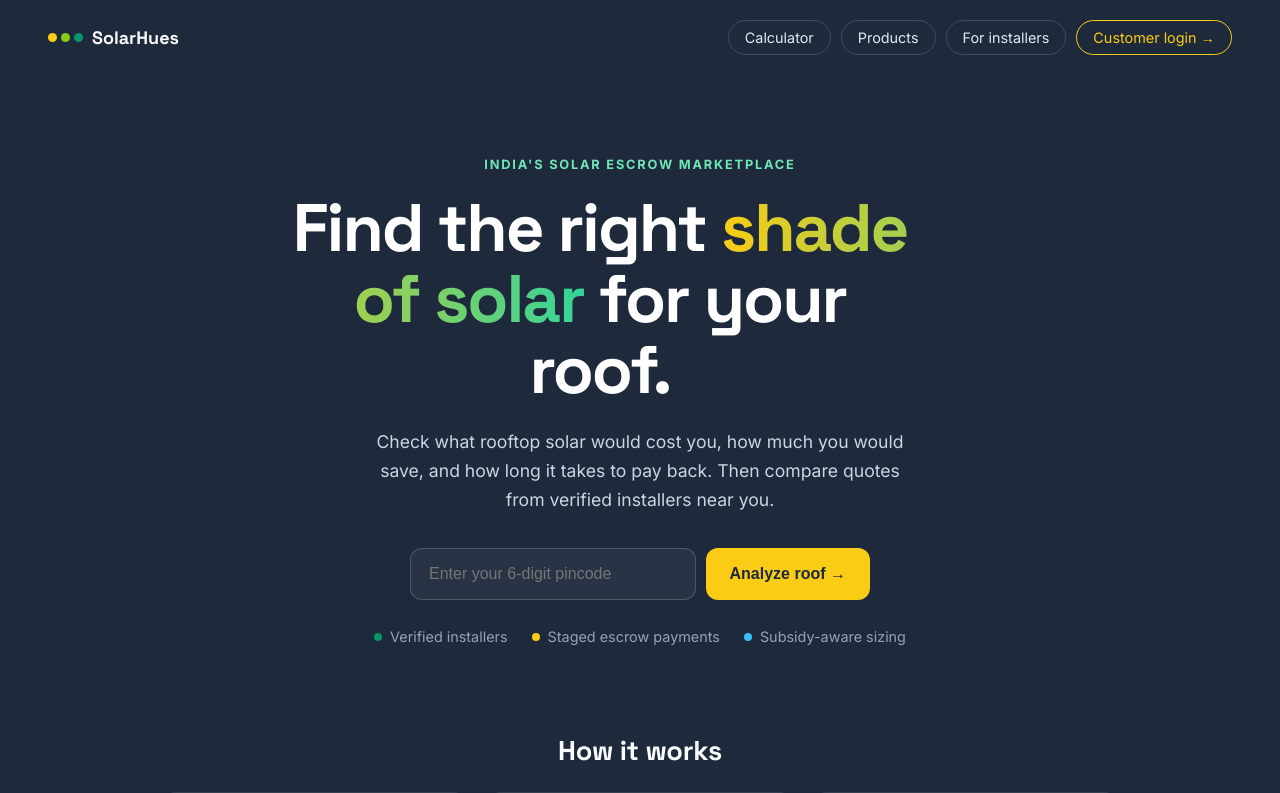
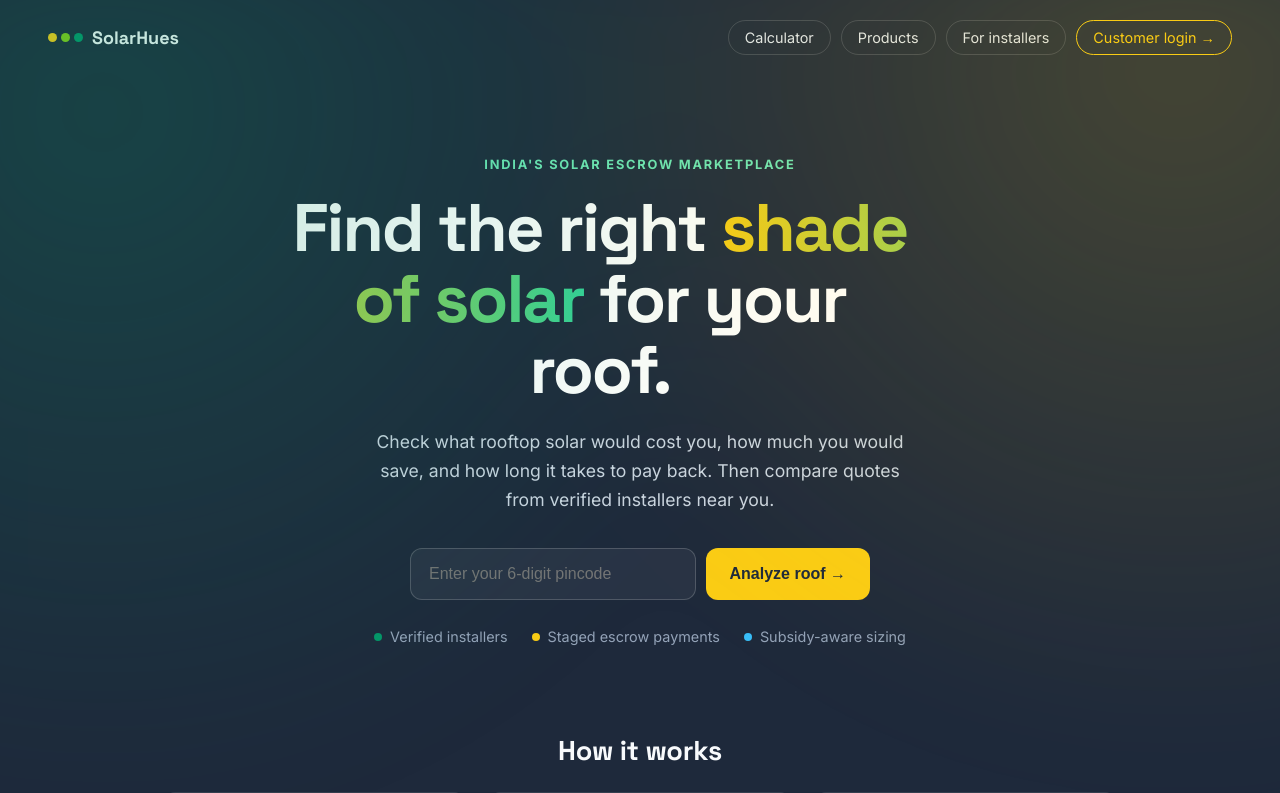
Before and after one commit to Solarhues/Solarhues-site, a Next.js app: page / in a window 1280 px wide. Shown: the top 793 px of the page. Built offline with nearby package versions, Linux system fonts and the light colour scheme.

Commit message:
Simplify Providers wrapping in RootLayout

```diff
--- a/app/layout.js
+++ b/app/layout.js
@@ -16,9 +16,7 @@
   return (
     <html lang="en">
       <body>
-        <Providers>
-          <div className="wrap">{children}</div>
-        </Providers>
+        <Providers>{children}</Providers>
       </body>
     </html>
   );
```
